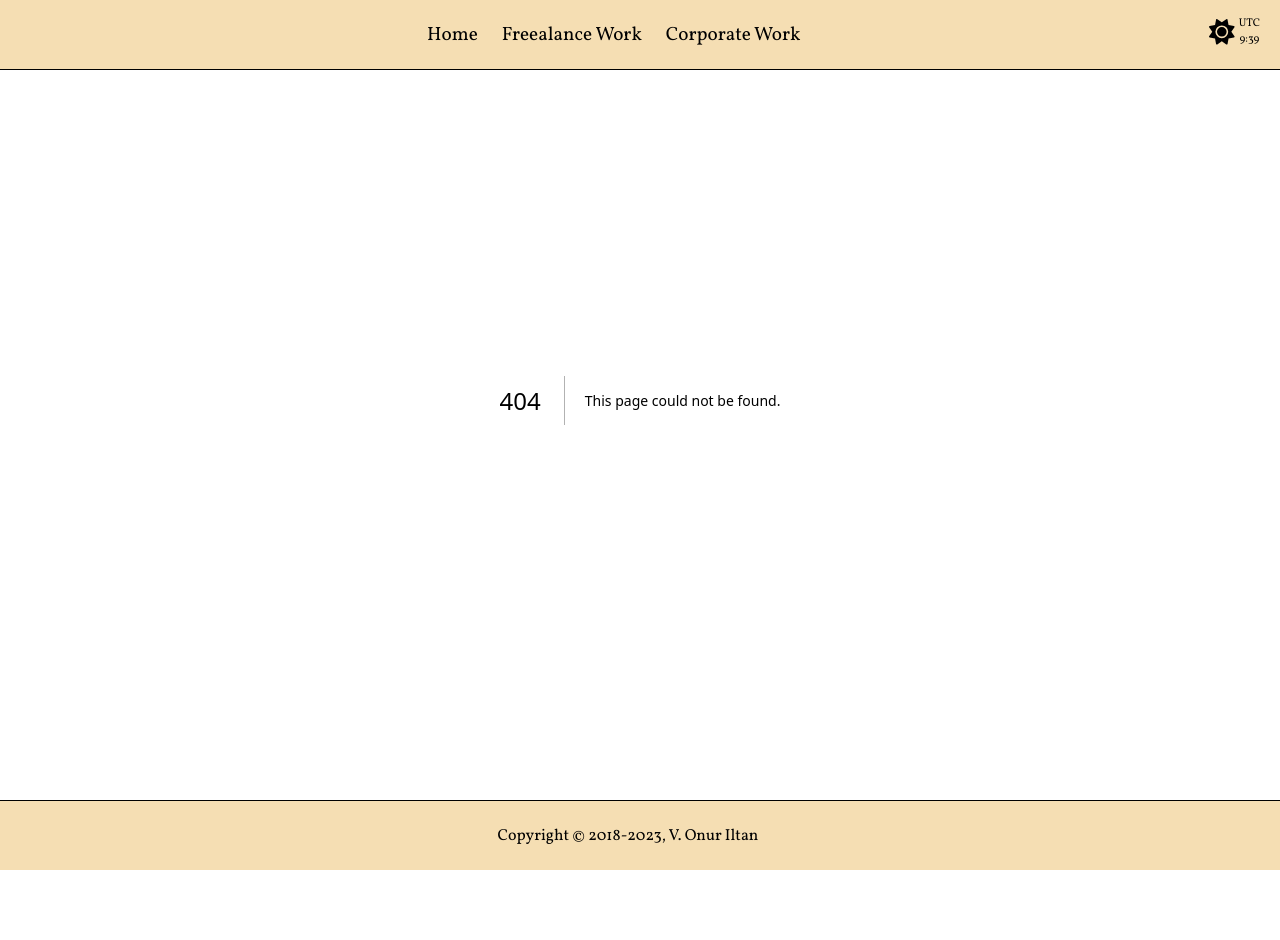
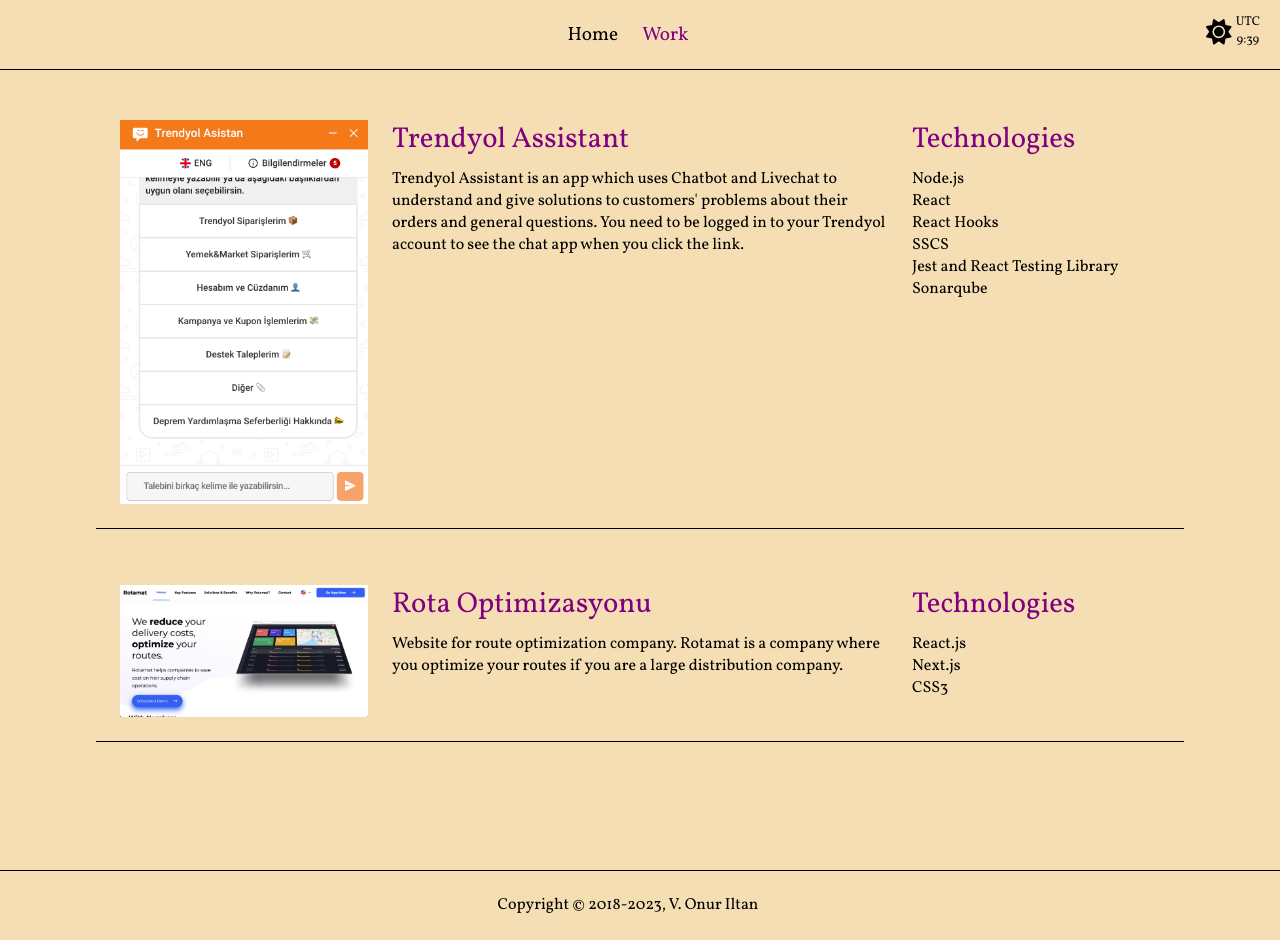
Before and after one commit to onuriltan/onuriltan.com, a Next.js app: page /work in a window 1280 px wide. Before the commit this address had no page. Before the commit the page ends 870 px from the top, so only its background shows below. Built offline with nearby package versions, Linux system fonts and the light colour scheme.

Commit message:
feat: combine works

```diff
--- a/src/components/header/index.module.css
+++ b/src/components/header/index.module.css
@@ -15,6 +15,27 @@
   align-items: center;
   max-width: 1280px;
   margin: 0 auto;
+}
+
+.left {
+  width: 33.3%;
+  display: flex;
+  justify-content: flex-start;
+  align-items: center;
+}
+
+.middle {
+  width: 33.3%;
+  display: flex;
+  justify-content: center;
+  align-items: center;
+}
+
+.right {
+  width: 33.3%;
+  display: flex;
+  justify-content: flex-end;
+  align-items: center;
 }
 
 .hamburger {
@@ -59,7 +80,7 @@
 
 .timezone {
   margin-left: 4px;
-  font-size: 0.7rem;
+  font-size: 0.8rem;
   margin-bottom: 7px;
 }
 
--- a/src/components/header/index.tsx
+++ b/src/components/header/index.tsx
@@ -44,9 +44,12 @@
   return (
     <header className={styles.header}>
       <div className={styles.container}>
+        <div className={styles.left}>
           <span className={styles.hamburger}>
             <FontAwesomeIcon icon={githubIcon} />
           </span>
+        </div>
+        <div className={styles.middle}>
           <ul className={styles.links}>
             <li
               className={classNames(
@@ -59,20 +62,14 @@
             <li
               className={classNames(
                 styles.link,
-              router.pathname == "/freelance" ? styles.activelink : ""
+                router.pathname == "/work" ? styles.activelink : ""
               )}
             >
-            <Link href="/freelance">Freealance Work</Link>
-          </li>
-          <li
-            className={classNames(
-              styles.link,
-              router.pathname == "/corporate" ? styles.activelink : ""
-            )}
-          >
-            <Link href="/corporate">Corporate Work</Link>
+              <Link href="/work">Work</Link>
             </li>
           </ul>
+        </div>
+        <div className={styles.right}>
           <button className={styles.right_item} onClick={toggleThemeHandler}>
             <div className={styles.sun_btn}>
               <span className={styles.sun_icon}>
@@ -87,6 +84,7 @@
             </div>
           </button>
         </div>
+      </div>
     </header>
   );
 };
--- a/src/pages/corporate/index.module.css
+++ b/src/pages/work/index.module.css
@@ -18,9 +18,6 @@
   border-bottom: 0.5px solid rgb(var(--foreground-color));
   transition: background-color 0.3s ease;
 }
-.container:hover {
-  background-color: rgb(var(--foreground-color-secondary), 0.3);
-}
 
 .image {
   width: 100%;
--- a/src/pages/corporate/index.tsx
+++ b/src/pages/work/index.tsx
@@ -35,6 +35,35 @@
             </a>
           );
         })}
+        {Config.freelance.map((item) => {
+          return (
+            <a
+              key={JSON.stringify(item)}
+              className={styles.container}
+              href={item.url}
+              target="_blank"
+              rel="noreferrer"
+            >
+              <Image
+                src={item.image}
+                alt={item.title}
+                className={styles.image}
+              />
+              <div>
+                <p className={styles.title}>{item.title}</p>
+                <p>{item.description}</p>
+              </div>
+              <div>
+                <p className={styles.title}>Technologies</p>
+                <ul className={styles.list}>
+                  {item.technologies.map((item) => {
+                    return <li key={JSON.stringify(item)}>{item}</li>;
+                  })}
+                </ul>
+              </div>
+            </a>
+          );
+        })}
       </main>
     </>
   );
```
Also changed, not shown: src/pages/freelance/index.module.css (deleted, +0 -34 lines), src/pages/freelance/index.tsx (deleted, +0 -43 lines), 1 other file (tests, documents, lock files or other folders). Lines whose indentation alone changed are shown as unchanged.
